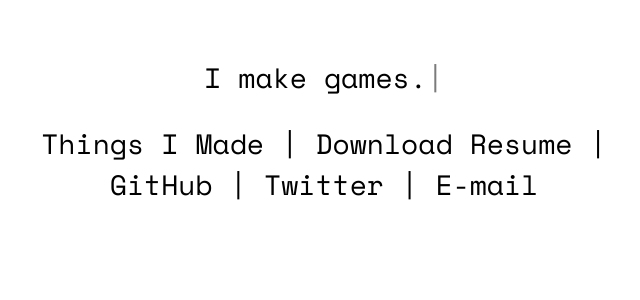
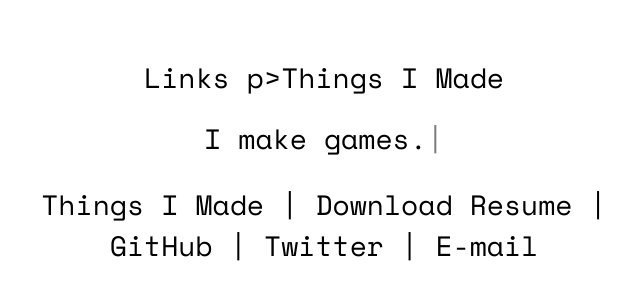
Before and after one commit to mroble/portfolio2016, a website: page index.html in a window 1280 px wide. Shown: the part 98-398 px from the top of the page, without its empty margins (316-956 px from the left). Drawn offline with nearby package versions, Linux system fonts and the light colour scheme.

Commit message:
add experimental link

```diff
--- a/index.html
+++ b/index.html
@@ -53,6 +53,14 @@
                 <p>So you don't have to.</p>
                 <p>Enjoy your stay!</p>
             </div>
+
+                <div id="typed-strings">
+                <span>Links</span>
+                p><a href="#">Things I Made</a> </p>
+                </div>
+
+
+
             <span id="typed" style="white-space:pre;"></span>
         </div>
 
```
